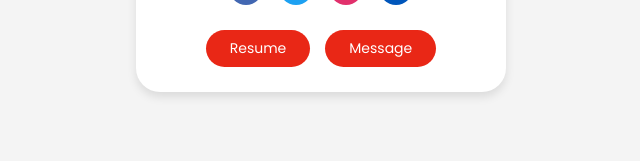
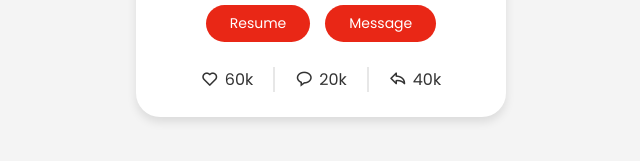
Before and after one commit to mehedihasan8/HTML_CSS, a plain HTML site: page Card Design/card.html in a window 1280 px wide. Shown: the part 497-658 px from the top of the page, without its empty margins (319-959 px from the left). Drawn offline with nearby package versions, Linux system fonts and the light colour scheme.

Commit message:
Add analatis section

```diff
--- a/Card Design/card.html
+++ b/Card Design/card.html
@@ -41,6 +41,20 @@
         <button class="button">Resume</button>
         <button class="button">Message</button>
       </div>
+      <div class="analytics">
+        <div class="data">
+          <i class="bx bx-heart"></i>
+          <span class="numbmer">60k</span>
+        </div>
+        <div class="data">
+          <i class="bx bx-message-rounded"></i>
+          <span class="numbmer">20k</span>
+        </div>
+        <div class="data">
+          <i class="bx bx-share"></i>
+          <span class="numbmer">40k</span>
+        </div>
+      </div>
     </div>
   </body>
 </html>
--- a/Card Design/style.css
+++ b/Card Design/style.css
@@ -103,3 +103,27 @@ body {
 .buttons .button:hover {
   background-color: #cb1e0e;
 }
+
+.profile_card .analytics {
+  display: flex;
+  align-items: center;
+  justify-content: center;
+  margin-top: 25px;
+}
+
+.analytics .data {
+  display: flex;
+  align-items: center;
+  color: #333;
+  padding: 0 20px;
+  border-right: 2px solid #e7e7e7;
+}
+
+.data i {
+  font-size: 18px;
+  margin-right: 6px;
+}
+
+.data:last-child {
+  border-right: none;
+}
```
